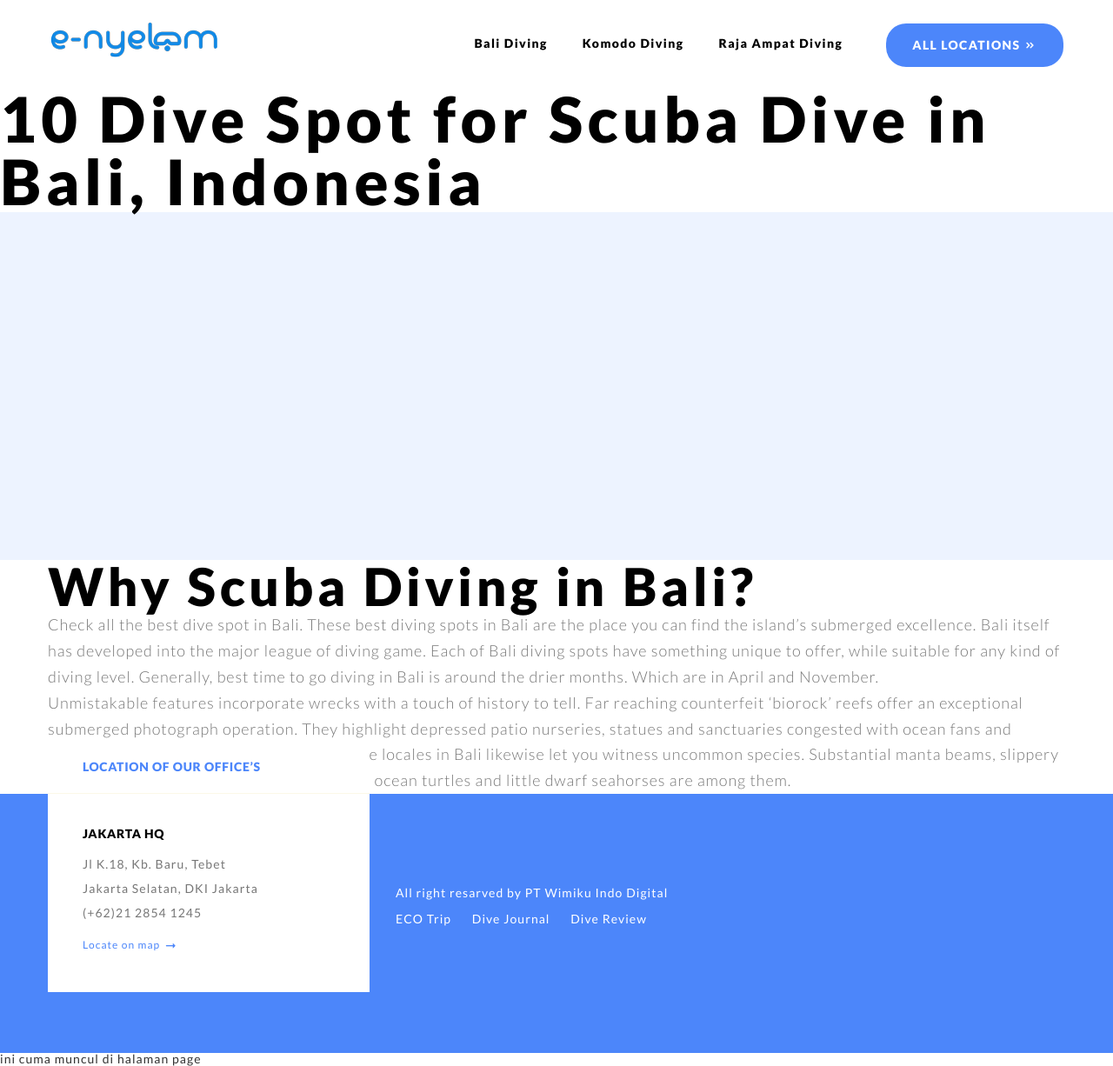
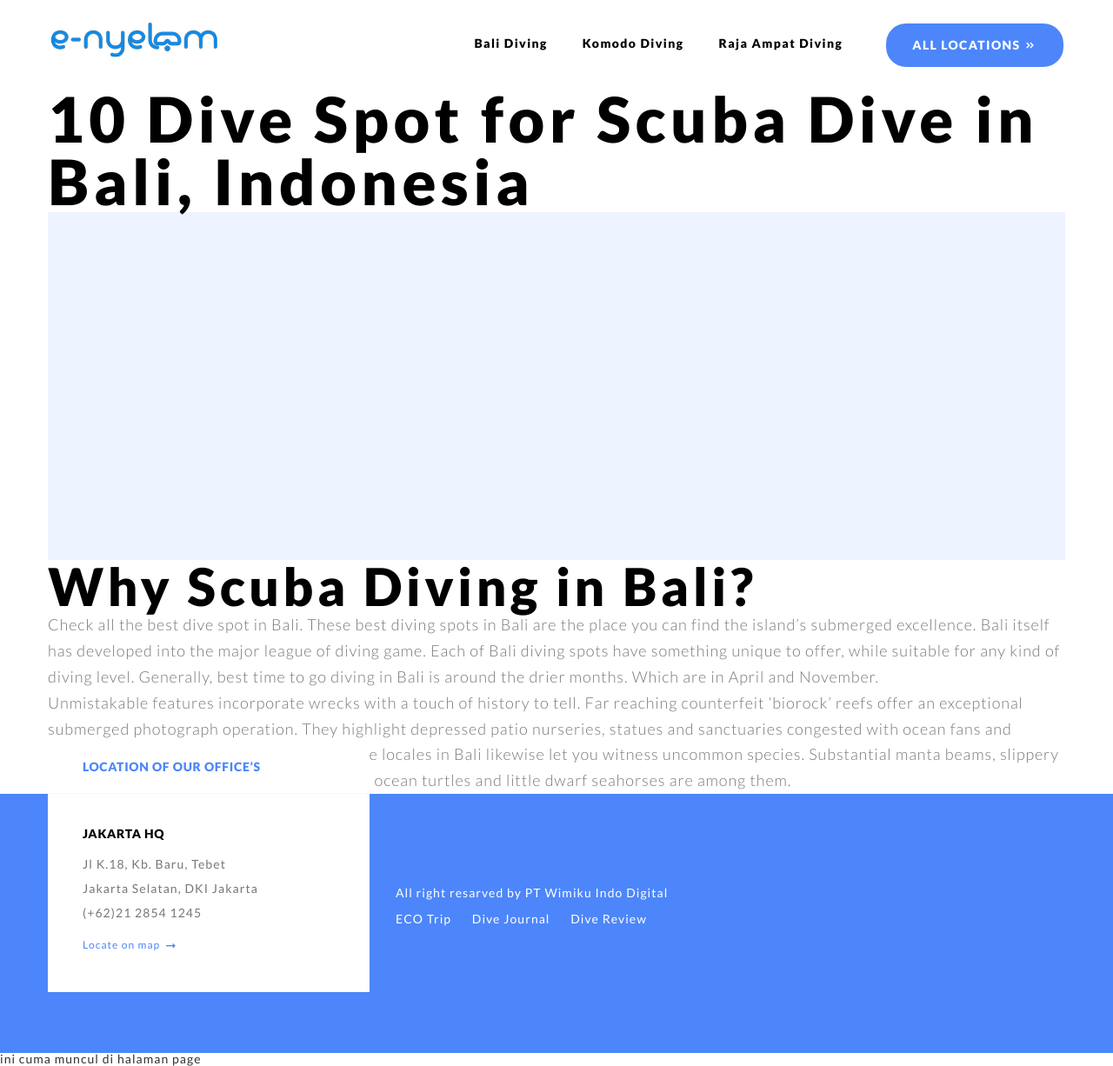
Before and after one commit to kemtol/nyelam, a Jekyll site: the page built from laman/scuba-diving-in-bali.md, in a window 1280 px wide and 1226 px high. Shown: the whole window at 87% size. Built offline with Jekyll 4.4.1, drawn with Linux system fonts in a browser that asks for light colours; some web fonts are replaced.

Commit message:
Update page.html

```diff
--- a/_layouts/page.html
+++ b/_layouts/page.html
@@ -2,12 +2,12 @@
 layout: default
 ---
 
-<h1>{{ page.title }}</h1>
+<div class="container page">
+  <h1>{{ page.title }}</h1>
 
-{% include services-list.html %}
+  {% include services-list.html %}
 
-<article class="container page">
   <div class="entry">
     {{ content }}
   </div>
-</article>
+</div>
```
